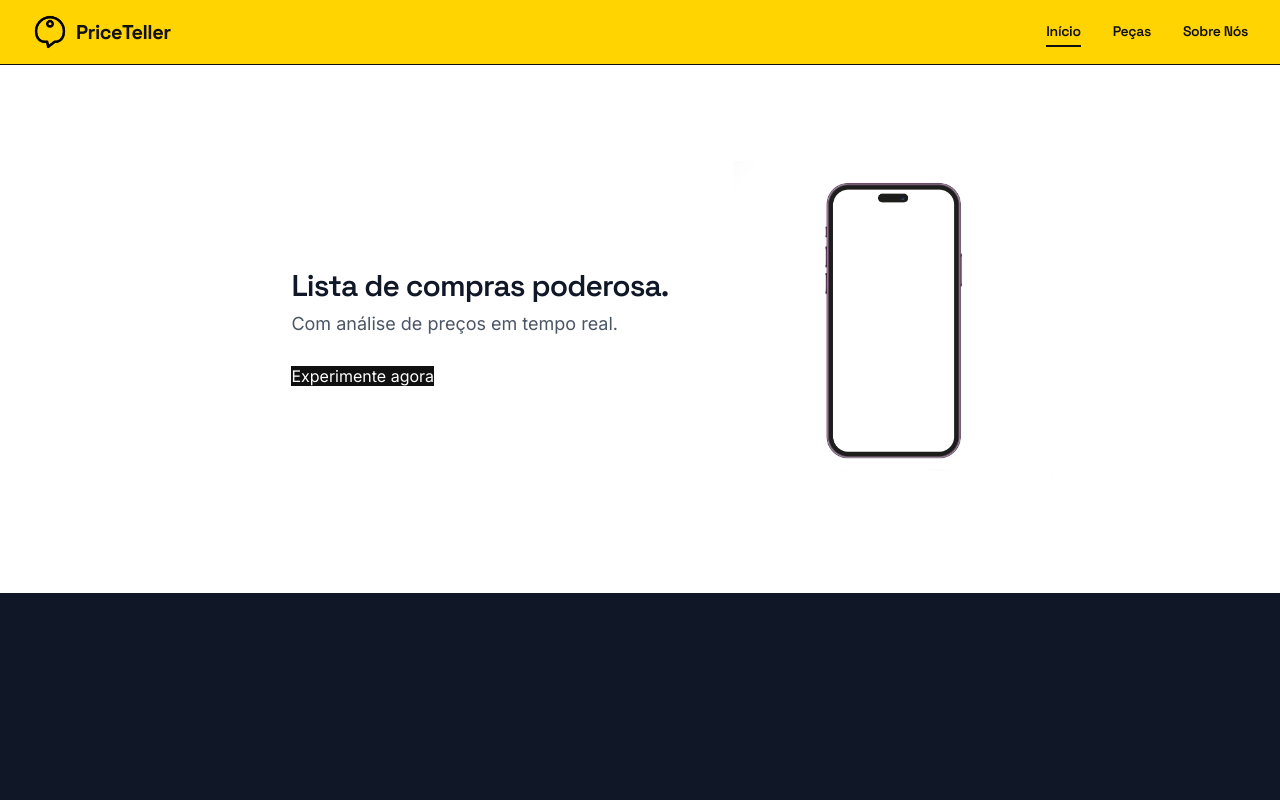
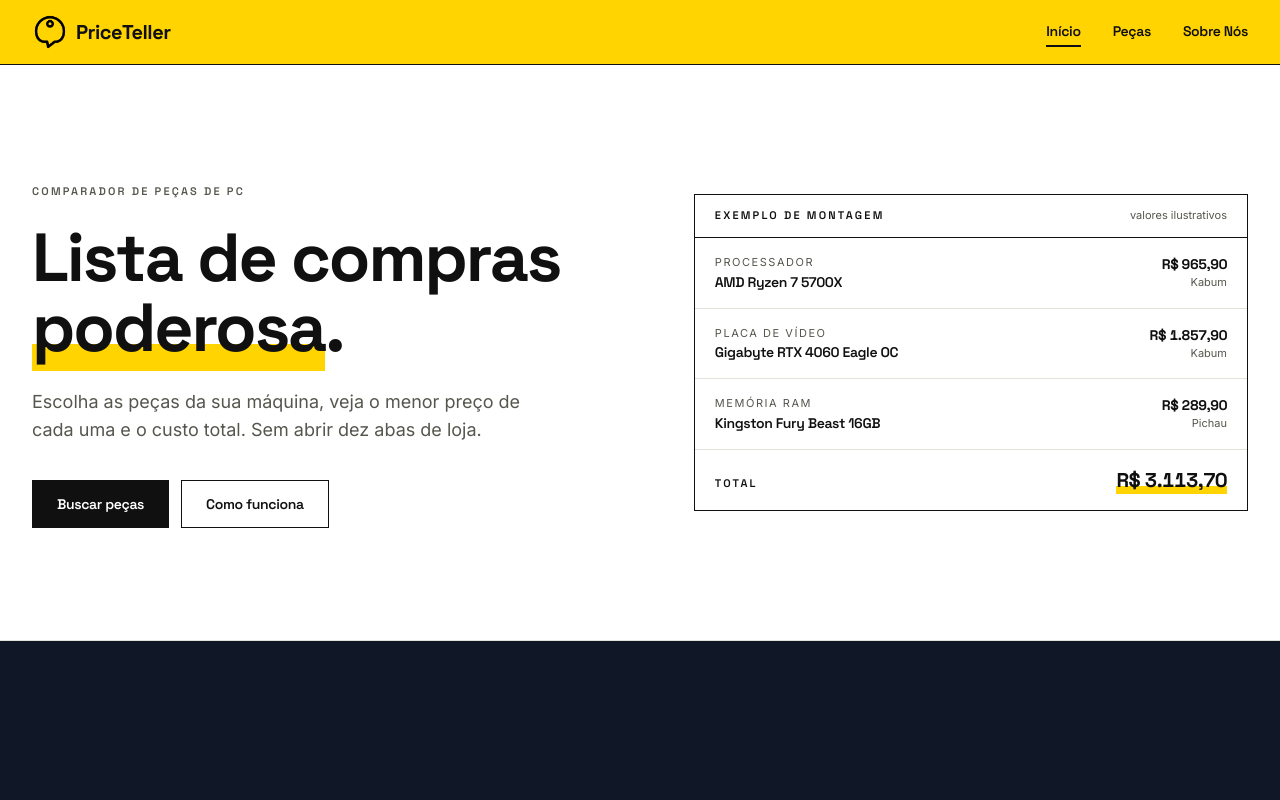
Before and after one commit to EnzoEmir/PriceTeller, a Next.js app in the folder frontend/: page / in a window 1280 px wide. Shown: the top 800 px of the page. Built offline with nearby package versions, Linux system fonts and the light colour scheme.

Commit message:
feat: refazer o hero com exemplo de montagem
Co-Authored-By: Caio Venâncio do Rosário <caio.venancio784@gmail.com>

```diff
--- /dev/null
+++ b/frontend/components/home/hero/ExemploMontagem.tsx
@@ -0,0 +1,47 @@
+import { formatarPreco } from "@/lib/preco";
+
+const pecas = [
+  { categoria: "Processador", nome: "AMD Ryzen 7 5700X", loja: "Kabum", preco: "965.90" },
+  { categoria: "Placa de Vídeo", nome: "Gigabyte RTX 4060 Eagle OC", loja: "Kabum", preco: "1857.90" },
+  { categoria: "Memória RAM", nome: "Kingston Fury Beast 16GB", loja: "Pichau", preco: "289.90" },
+];
+
+const total = "3113.70";
+
+export default function ExemploMontagem() {
+  return (
+    <figure className="border border-ink bg-paper">
+      <figcaption className="flex items-center justify-between border-b border-ink px-5 py-3">
+        <span className="kicker text-ink">Exemplo de montagem</span>
+        <span className="text-[0.6875rem] text-ink-soft">valores ilustrativos</span>
+      </figcaption>
+
+      <ul>
+        {pecas.map((peca) => (
+          <li
+            key={peca.categoria}
+            className="flex items-center justify-between gap-4 border-b border-rule px-5 py-4"
+          >
+            <div className="min-w-0">
+              <span className="block text-[0.6875rem] uppercase tracking-[0.14em] text-ink-soft">
+                {peca.categoria}
+              </span>
+              <span className="block truncate font-display text-sm font-semibold tracking-tight">
+                {peca.nome}
+              </span>
+            </div>
+            <div className="shrink-0 text-right">
+              <span className="preco block text-sm">{formatarPreco(peca.preco)}</span>
+              <span className="block text-[0.6875rem] text-ink-soft">{peca.loja}</span>
+            </div>
+          </li>
+        ))}
+      </ul>
+
+      <div className="flex items-baseline justify-between gap-4 px-5 py-4">
+        <span className="kicker text-ink">Total</span>
+        <span className="preco grifo text-xl">{formatarPreco(total)}</span>
+      </div>
+    </figure>
+  );
+}
--- a/frontend/components/home/hero/HeroSection.tsx
+++ b/frontend/components/home/hero/HeroSection.tsx
@@ -1,29 +1,33 @@
-import Image from "next/image";
+import Link from "next/link";
+import ExemploMontagem from "./ExemploMontagem";
 
 export default function HeroSection() {
   return (
-    <section>
-      <div className="flex items-center justify-center md:h-[66vh] w-screen flex-col md:flex-row md:mx-auto bg-white">
-        <div className="hero-content h-auto py-32 px-16">
-          <h1 className="text-3xl font-semibold mb-1 text-gray-900">Lista de compras poderosa.</h1>
-          <p className="mb-6 text-lg leading-8 text-gray-600">Com análise de preços em tempo real.</p>
-          <a
-            className="btn-primary md:w-50"
-            href="/"
-            target="_blank"
-            rel="noopener noreferrer"
-          >
-            Experimente agora
-          </a>
+    <section className="border-b border-rule">
+      <div className="container-max grid gap-14 py-20 md:py-28 lg:grid-cols-[1.05fr_1fr] lg:items-center lg:gap-20">
+        <div>
+          <span className="kicker">Comparador de peças de PC</span>
+
+          <h1 className="mt-5">
+            Lista de compras <span className="grifo">poderosa</span>.
+          </h1>
+
+          <p className="mt-6 max-w-lg text-lg">
+            Escolha as peças da sua máquina, veja o menor preço de cada uma e o custo total.
+            Sem abrir dez abas de loja.
+          </p>
+
+          <div className="mt-9 flex flex-wrap gap-3">
+            <Link href="/pecas" className="btn btn-primary">
+              Buscar peças
+            </Link>
+            <Link href="#como-funciona" className="btn btn-ghost">
+              Como funciona
+            </Link>
+          </div>
         </div>
-        <div className="hero-image h-auto md:max-w-[25%] mb-4">
-          <Image
-            src="/phone_14_01.png"
-            alt="Imagem de Celular com PriceTeller Aberto"
-            width={500}
-            height={0}
-          />
-        </div>
+
+        <ExemploMontagem />
       </div>
     </section>
   );
```
